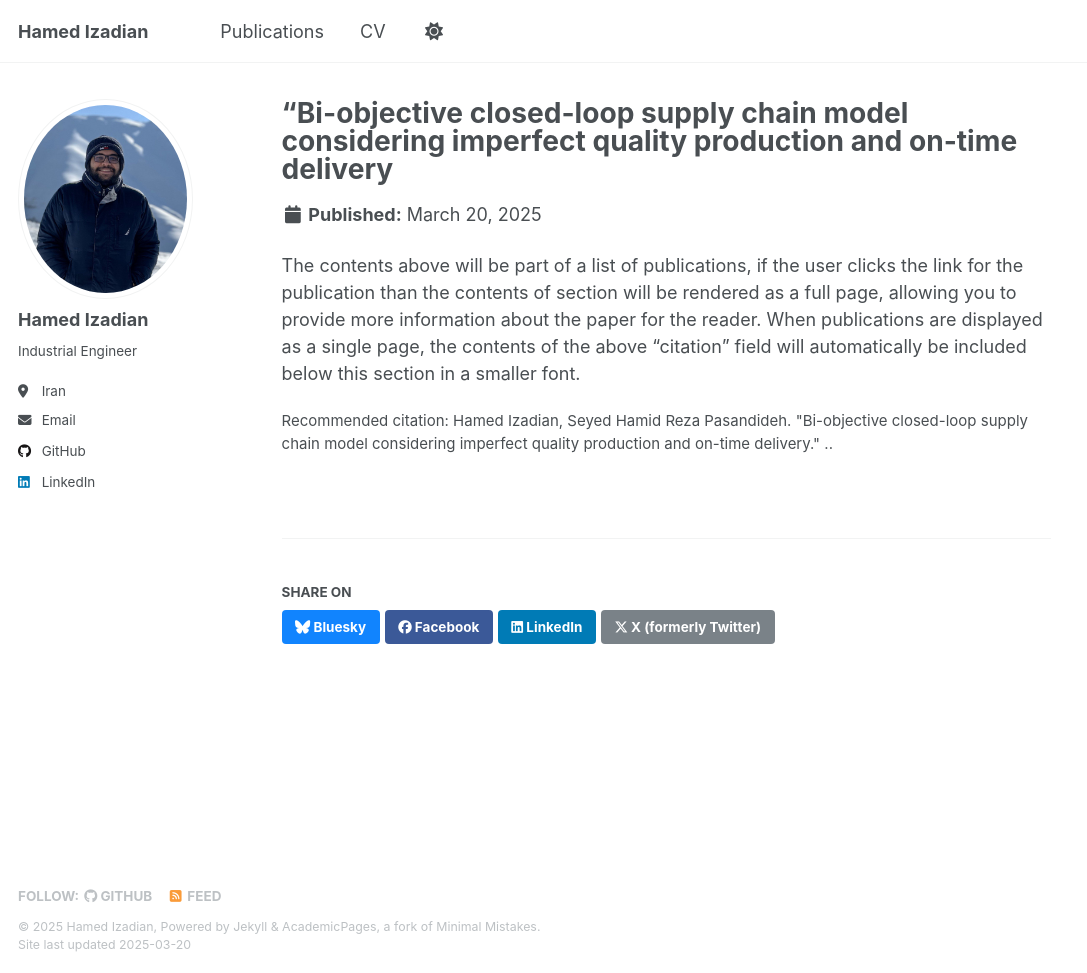
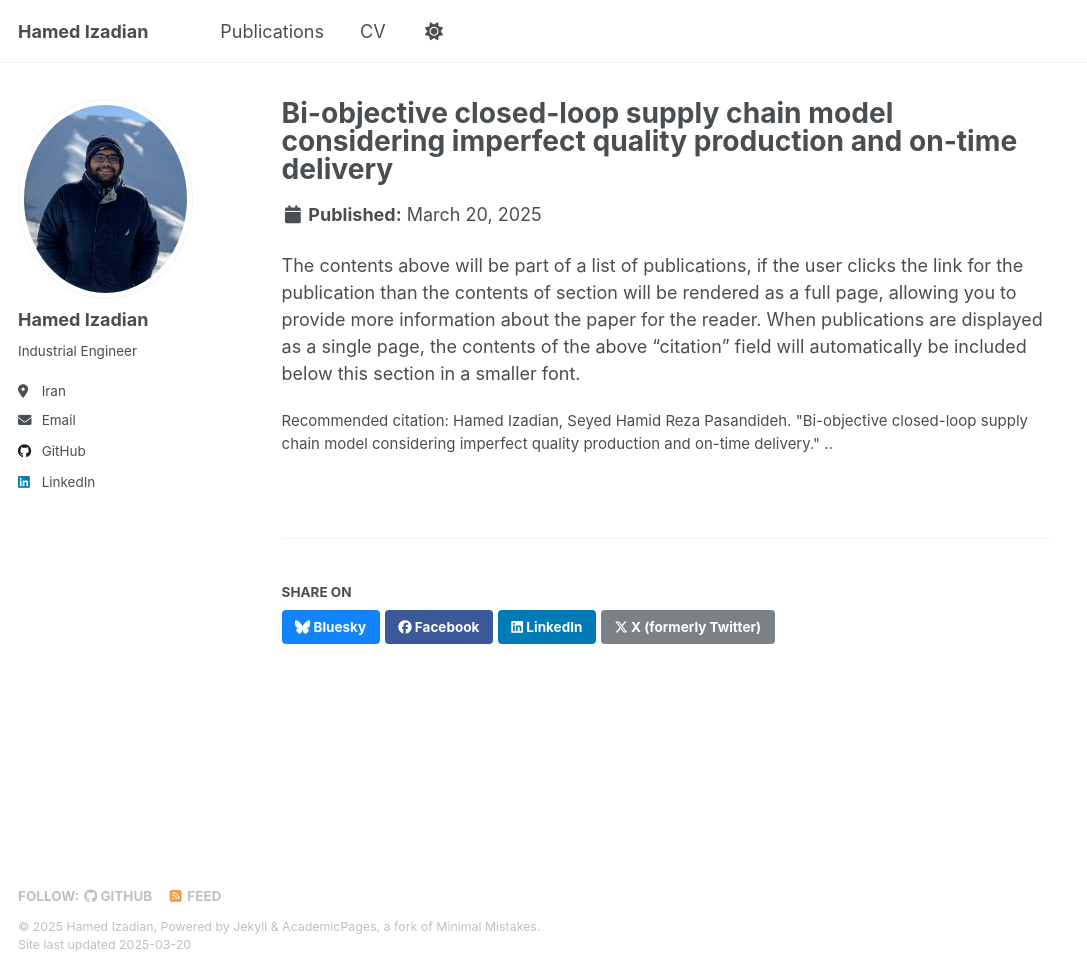
Before and after one commit to HamedIzadian/HamedIzadian.github.io, a Jekyll site: the page built from _publications/2025-10-01.md, in a window 1280 px wide and 973 px high. Shown: the whole window, without its empty margins (0-1087 px from the left). Built offline with Jekyll 4.4.1, drawn with Linux system fonts in a browser that asks for light colours; some of the changed lines change nothing that is shown.

Commit message:
Update 2025-10-01.md

```diff
--- a/_publications/2025-10-01.md
+++ b/_publications/2025-10-01.md
@@ -1,10 +1,10 @@
 ---
-title: "“Bi-objective closed-loop supply chain model considering imperfect quality production and on-time delivery"
+title: "Bi-objective closed-loop supply chain model considering imperfect quality production and on-time delivery"
 collection: publications
 category: workingpapers
-permalink: /publication/2025-10-01-paper
+permalink: /publication/2025-01-papers
 excerpt: ''
-venue: 'Journal 1'
+venue: ''
 slidesurl: #'http://academicpages.github.io/files/slides1.pdf'
 paperurl: #'http://academicpages.github.io/files/paper1.pdf'
 citation: 'Hamed Izadian, Seyed Hamid Reza Pasandideh. &quot;Bi-objective closed-loop supply chain model considering imperfect quality production and on-time delivery.&quot; <i></i>..'
```
